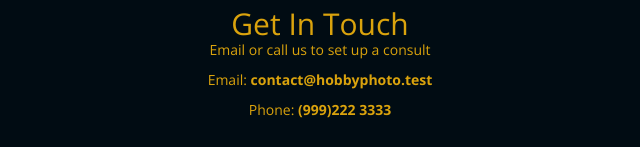
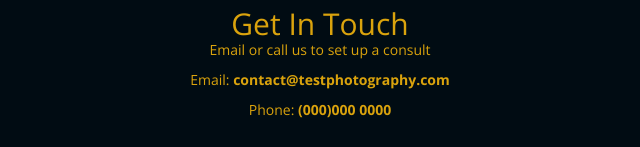
Before and after one commit to amarbessedik/Photography, a plain HTML site: page index.html in a window 1280 px wide. Shown: the part 3872-4019 px from the top of the page, 320-960 px from the left. Drawn offline with nearby package versions, Linux system fonts and the light colour scheme.

Commit message:
Update index.html

```diff
--- a/index.html
+++ b/index.html
@@ -162,10 +162,10 @@
         <h3>Get In Touch</h3>
         <p>Email or call us to set up a consult</p>
         <p>Email:
-            <strong>contact@hobbyphoto.test</strong>
+            <strong>contact@testphotography.com</strong>
         </p>
         <p>Phone:
-            <strong>(999)222 3333</strong>
+            <strong>(000)000 0000</strong>
         </p>
     </footer>
 
```
